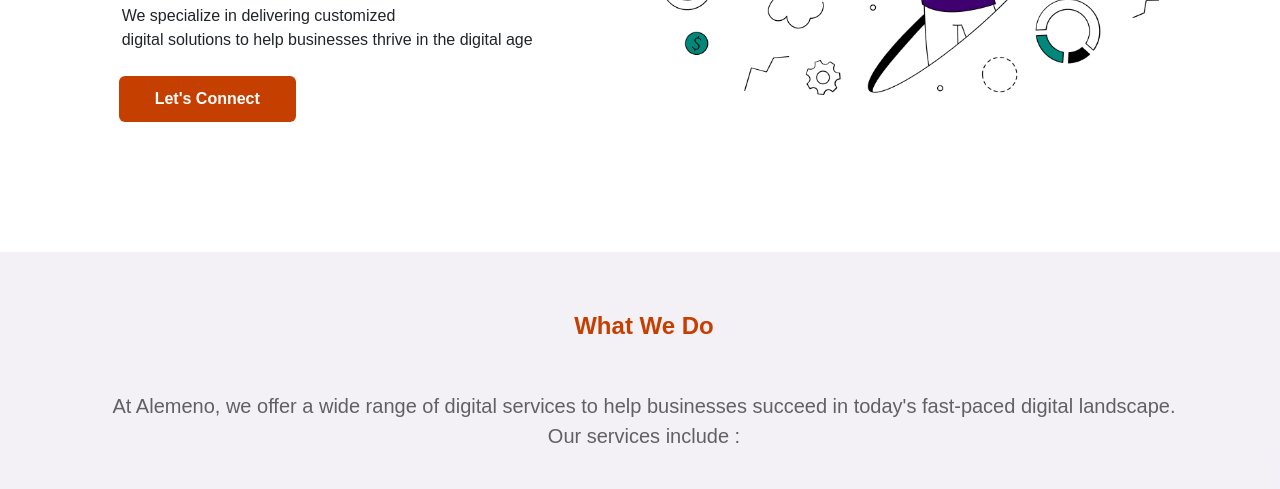
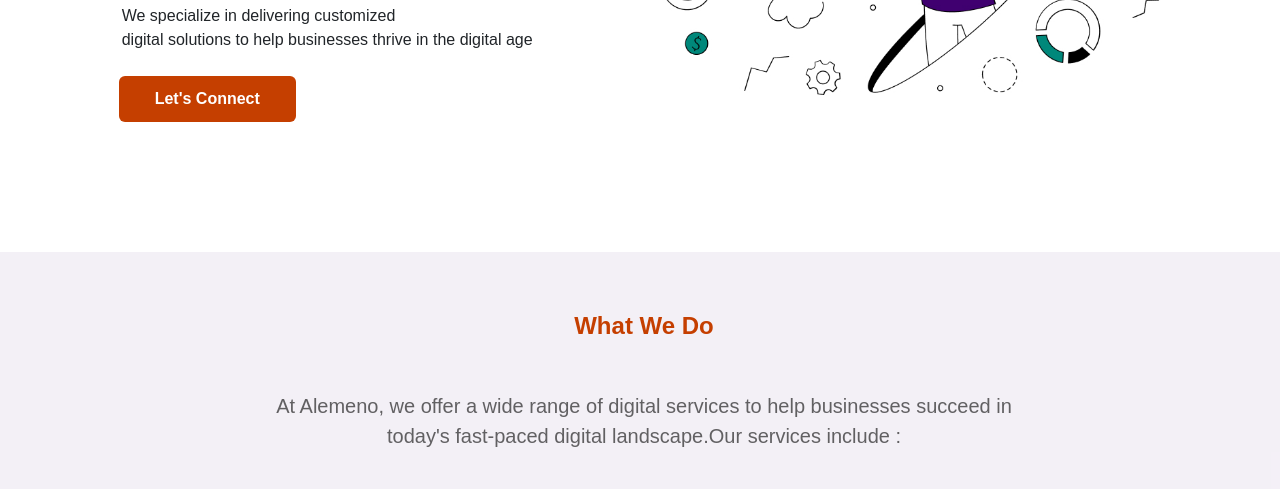
Before and after one commit to rajatDeveloper/alemeno_web_app, a plain HTML site: page index.html in a window 1280 px wide. Shown: the part 311-800 px from the top of the page. Drawn offline with nearby package versions, Linux system fonts and the light colour scheme.

Commit message:
Update index.html

```diff
--- a/index.html
+++ b/index.html
@@ -134,7 +134,7 @@
 
                         <p class="whatWeDoText ">At Alemeno, we offer a wide range of digital services to help
                             businesses
-                            succeed in today's fast-paced digital landscape. <br>Our services include :
+                            succeed in<br> today's fast-paced digital landscape.Our services include :
                         </p>
 
                     </div>
```
